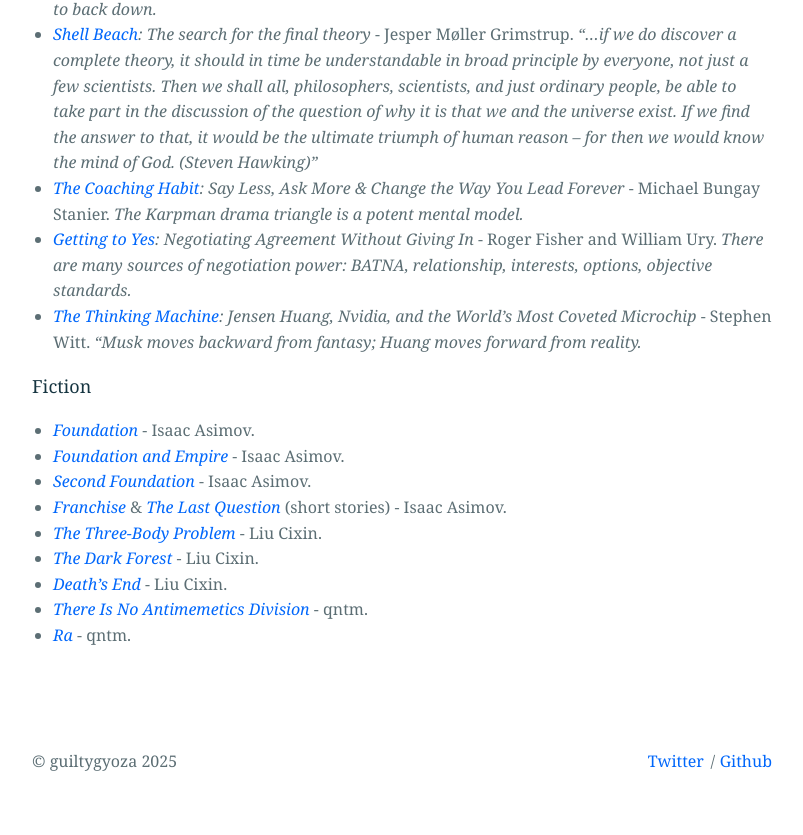
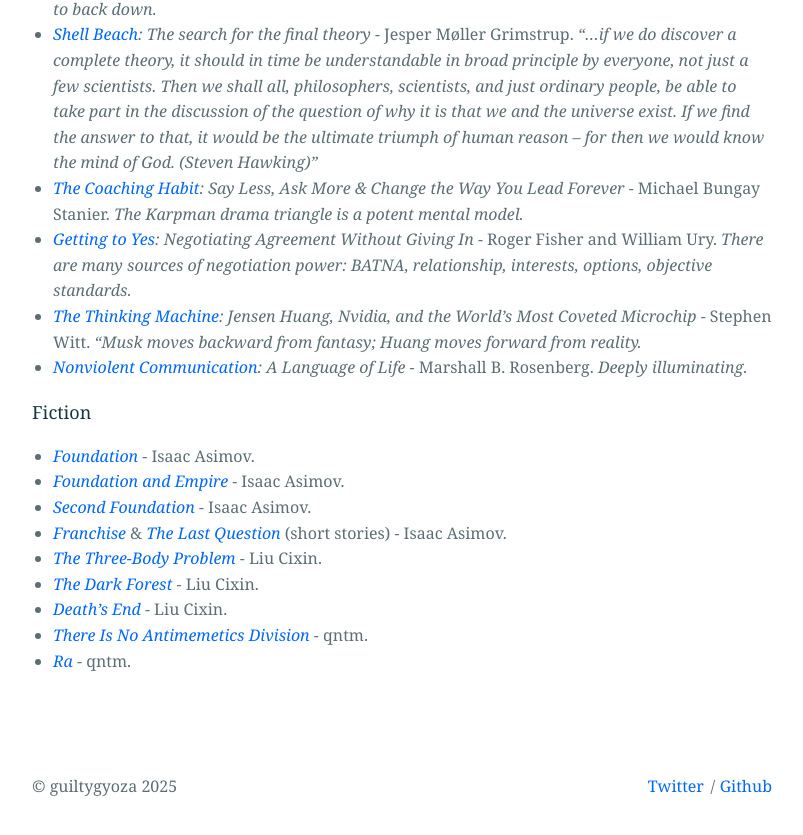
Before and after one commit to guiltygyoza/new-blog, a Jekyll site: the page built from _pages/bookshelf.markdown, in a window 1280 px wide and 900 px high, scrolled down 1696 px. Shown: the top 835 px of the window, without its empty margins (238-1041 px from the left). Built offline with Jekyll 4.4.1, drawn with Linux system fonts in a browser that asks for light colours.

Commit message:
add book

```diff
--- a/_pages/bookshelf.markdown
+++ b/_pages/bookshelf.markdown
@@ -42,6 +42,7 @@
 - *[The Coaching Habit](https://www.goodreads.com/book/show/29342515-the-coaching-habit){:target="_blank"}: Say Less, Ask More & Change the Way You Lead Forever* - Michael Bungay Stanier. *The Karpman drama triangle is a potent mental model.*
 - *[Getting to Yes](https://www.goodreads.com/book/show/313605.Getting_to_Yes){:target="_blank"}: Negotiating Agreement Without Giving In* - Roger Fisher and William Ury. *There are many sources of negotiation power: BATNA, relationship, interests, options, objective standards.*
 - *[The Thinking Machine](https://www.goodreads.com/book/show/211399783-the-thinking-machine){:target="_blank"}: Jensen Huang, Nvidia, and the World's Most Coveted Microchip* - Stephen Witt. *“Musk moves backward from fantasy; Huang moves forward from reality.*
+- *[Nonviolent Communication](https://www.goodreads.com/book/show/71730.Nonviolent_Communication){:target="_blank"}: A Language of Life* - Marshall B. Rosenberg. *Deeply illuminating.*
 
 ### Fiction
 - *[Foundation](https://www.goodreads.com/book/show/29579.Foundation){:target="_blank"}* - Isaac Asimov.
```
